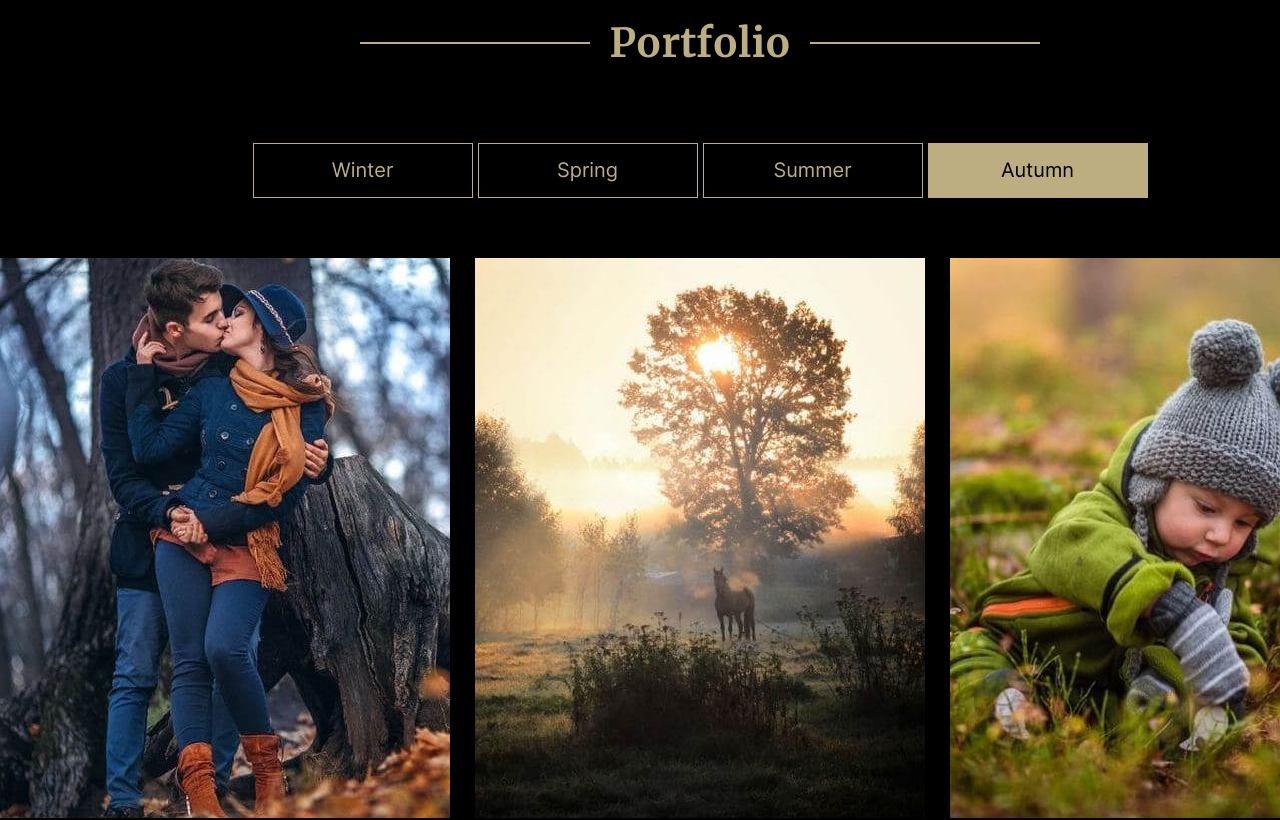
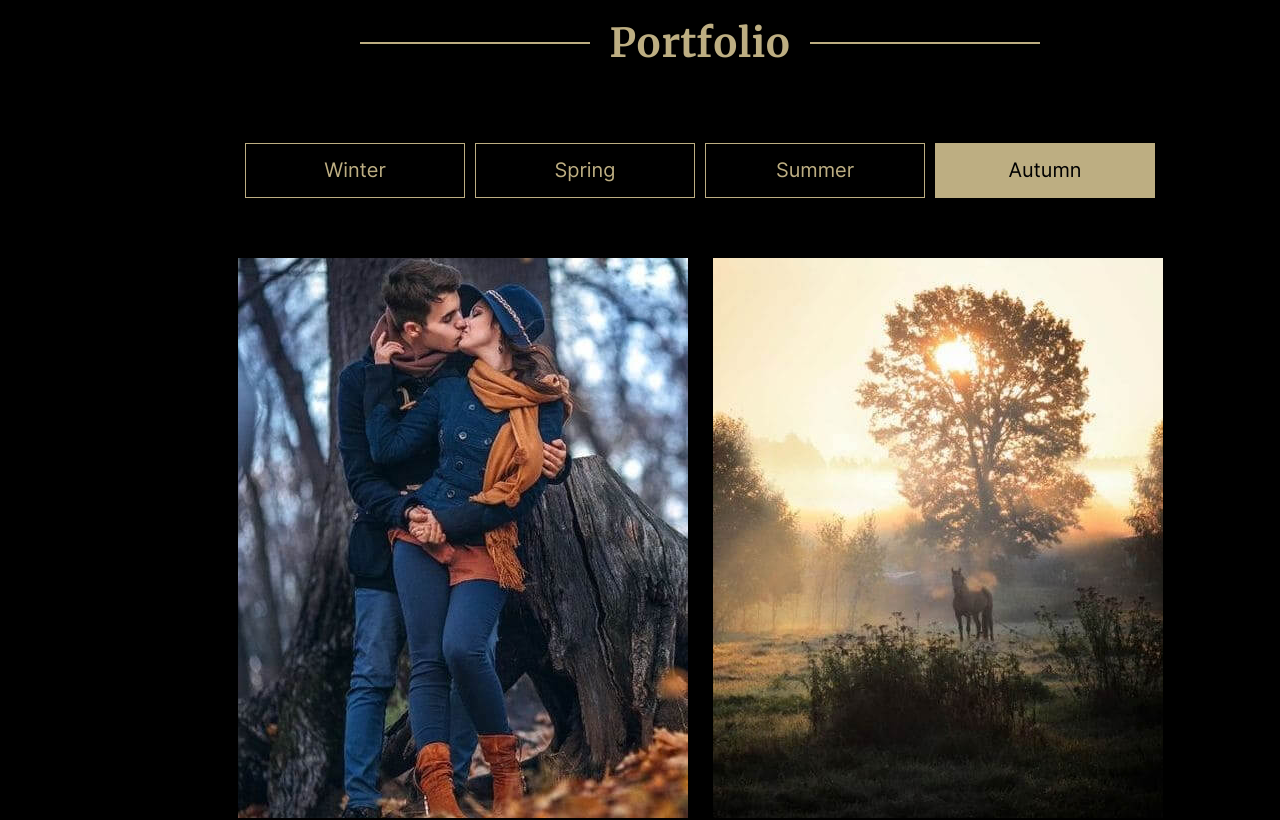
Before and after one commit to ProjectOnGitHub/portfolio-alexa, a plain HTML site: page portfolio/index.html in a window 1280 px wide. Shown: the part 1487-2307 px from the top of the page. Drawn offline with Linux system fonts and the light colour scheme; files whose address does not match are found by name.

Commit message:
feat: responsive for portfolio 768

```diff
--- a/portfolio/style.css
+++ b/portfolio/style.css
@@ -466,12 +466,30 @@ html {
 
 .portfolio__filter {
   display: grid;
+  width: 100%;
   justify-content: center;
+  margin: 0 0 60px 0;
+  gap: 5px;
+  justify-items: center;
+  grid-template-columns: repeat(auto-fit, 225px);
+}
 
-  margin: 0 0 60px 0;
+@media screen and (max-width: 1024px) {
+  .portfolio__filter {
+    max-width: 500px;
+  }
+}
 
-  gap: 5px;
-  grid-template-columns: repeat(4, 1fr);
+@media screen and (max-width: 568px) {
+  .portfolio__filter {
+    max-width: 250px;
+  }
+}
+
+@media screen and (max-width: 768px) {
+  .skills__icon {
+    margin-bottom: 0;
+  }
 }
 
 .portfolio__filter-item {
@@ -497,12 +515,12 @@ html {
 
 .portfolio__list {
   display: grid;
-
   width: 100%;
-  max-width: 1400px;
-
+  justify-content: center;
   gap: 25px;
-  grid-template-columns: repeat(auto-fill, minmax(450px, 1fr));
+  grid-template-columns: repeat(auto-fit, 450px);
+  padding: 0 20px;
+  box-sizing: border-box;
 }
 
 .portfolio__list-item {
```
